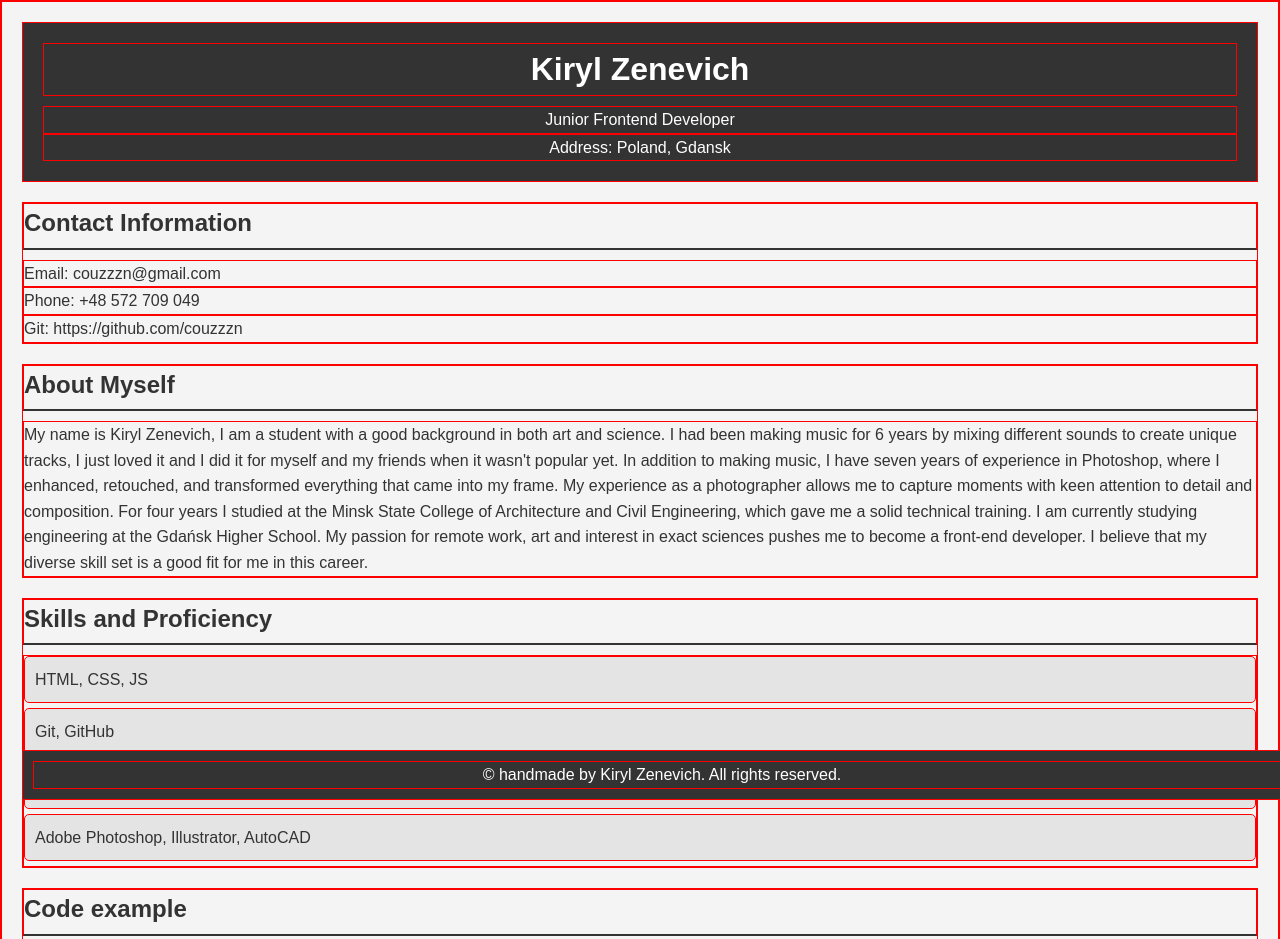
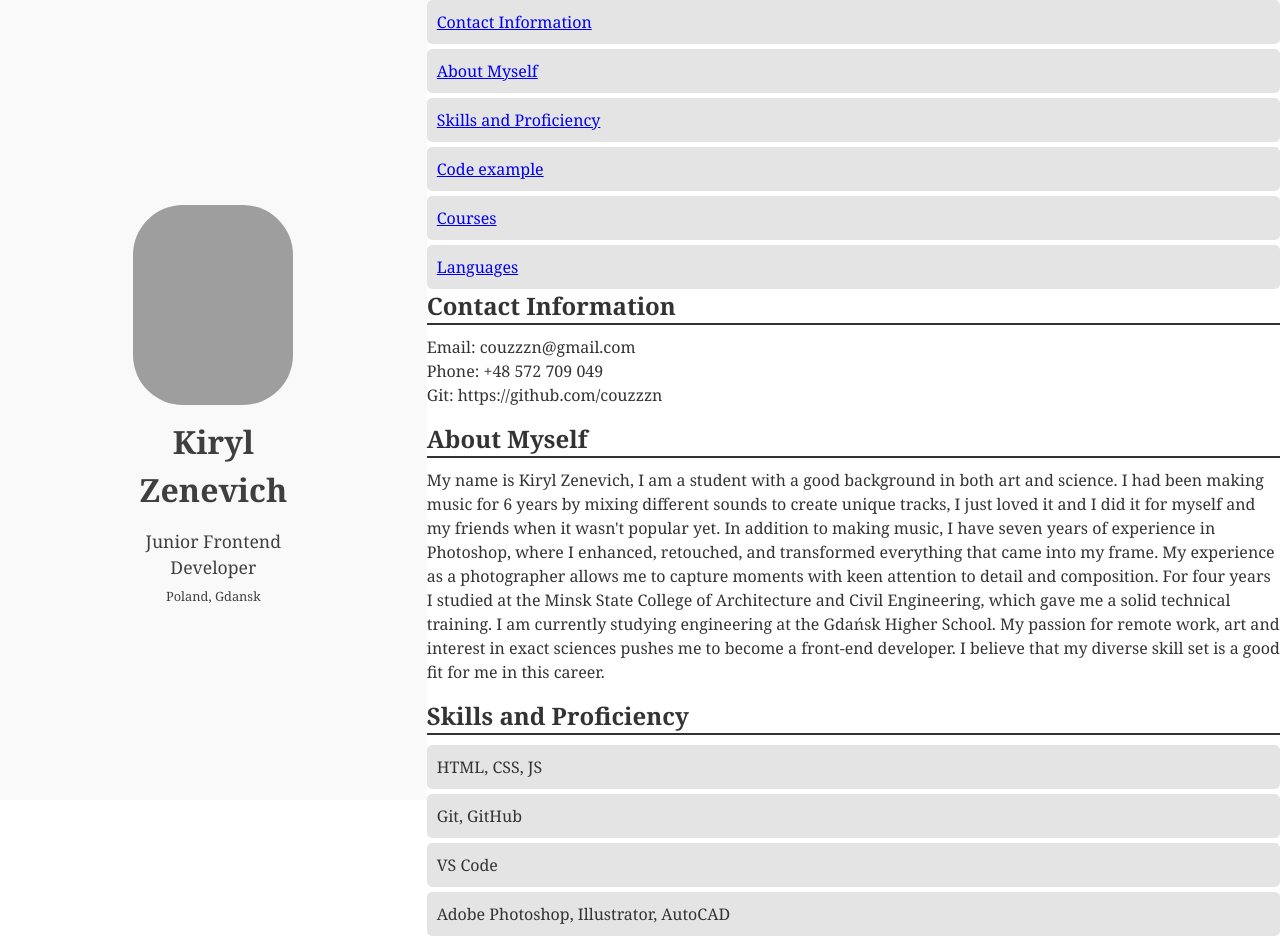
Before and after one commit to couzzzn/rsschool-cv, a plain HTML site: page index.html in a window 1280 px wide. Shown: the top 939 px of the page. Drawn offline with Linux system fonts and the light colour scheme; grey boxes are pictures that could not be loaded.

Commit message:
docs: add some changes in the index.html, added img to the cv project, add some changes in style.css header, body.

```diff
--- a/index.html
+++ b/index.html
@@ -7,37 +7,52 @@
     <link rel="stylesheet" href="style.css" />
   </head>
   <body>
-    <header>
-      <h1>Kiryl Zenevich</h1>
-      <p>Junior Frontend Developer</p>
-      <p>Address: Poland, Gdansk</p>
+    <header class="header-left">
+      <div class="header-info">
+      <img class="me-img" src="assets/img/IMG_0353.jpg" alt="Author's CV photo">
+      <h1 class="name">Kiryl Zenevich</h1>
+      <p class="job-title">Junior Frontend Developer</p>
+      <p class="address">Poland, Gdansk</p>
+    </div>
     </header>
+    <main class="main-right">
+      <nav class="menu">
+        <ul class="navigation-list">
+          <li class="navigation-list-element"><a href="#title-contact">Contact Information</a></li>
+          <li class="navigation-list-element"><a href="#title-bio">About Myself</a></li>
+          <li class="navigation-list-element"><a href="#title-skills">Skills and Proficiency</a></li>
+          <li class="navigation-list-element"><a href="#title-code">Code example</a></li>
+          <li class="navigation-list-element"><a href="#title-courses">Courses</a></li>
+          <li class="navigation-list-element"><a href="#title-languages">Languages</a></li>
+        </ul>
+      </nav>
       <section class="contact">
-      <h2>Contact Information</h2>
+        <h2 id="title-contact">Contact Information</h2>
         <p>Email: couzzzn@gmail.com</p>
         <p>Phone: +48 572 709 049</p>
         <p>Git: https://github.com/couzzzn</p>
       </section>
       <section class="bio">
-      <h2>About Myself</h2>
+        <h2 id="title-bio">About Myself</h2>
         <p>
-        My name is Kiryl Zenevich, I am a student with a good background in both
-        art and science. I had been making music for 6 years by mixing different
-        sounds to create unique tracks, I just loved it and I did it for myself
-        and my friends when it wasn't popular yet. In addition to making music,
-        I have seven years of experience in Photoshop, where I enhanced,
-        retouched, and transformed everything that came into my frame. My
-        experience as a photographer allows me to capture moments with keen
-        attention to detail and composition. For four years I studied at the
-        Minsk State College of Architecture and Civil Engineering, which gave me
-        a solid technical training. I am currently studying engineering at the
-        Gdańsk Higher School. My passion for remote work, art and interest in
-        exact sciences pushes me to become a front-end developer. I believe that
-        my diverse skill set is a good fit for me in this career.
+          My name is Kiryl Zenevich, I am a student with a good background in
+          both art and science. I had been making music for 6 years by mixing
+          different sounds to create unique tracks, I just loved it and I did it
+          for myself and my friends when it wasn't popular yet. In addition to
+          making music, I have seven years of experience in Photoshop, where I
+          enhanced, retouched, and transformed everything that came into my
+          frame. My experience as a photographer allows me to capture moments
+          with keen attention to detail and composition. For four years I
+          studied at the Minsk State College of Architecture and Civil
+          Engineering, which gave me a solid technical training. I am currently
+          studying engineering at the Gdańsk Higher School. My passion for
+          remote work, art and interest in exact sciences pushes me to become a
+          front-end developer. I believe that my diverse skill set is a good fit
+          for me in this career.
         </p>
       </section>
       <section class="skills">
-      <h2>Skills and Proficiency</h2>
+        <h2 id="title-skills">Skills and Proficiency</h2>
         <ul>
           <li>HTML, CSS, JS</li>
           <li>Git, GitHub</li>
@@ -47,13 +62,13 @@
         <!-- Repeat job sections as needed -->
       </section>
       <section class="code">
-      <h2>Code example</h2>
+        <h2 id="title-code">Code example</h2>
         <p>
           PROBLEM 1: For each purchase, we add a fixed amount of 50 bonus points
           to your balance. Points expire over time - 3 points expire every
-        day.Calculate what balance the user will have after 7 days if he usually
-        makes a purchase every two days. (The first purchase is made on
-        Tuesday).Calculate how much will be on your balance after 7 days.
+          day.Calculate what balance the user will have after 7 days if he
+          usually makes a purchase every two days. (The first purchase is made
+          on Tuesday).Calculate how much will be on your balance after 7 days.
           Display the user's balance on the screen.
         </p>
         <code>
@@ -74,18 +89,20 @@ console.log(
         </code>
       </section>
       <section class="courses">
-      <h2>Courses</h2>
+        <h2 id="title-courses">Courses</h2>
         <ul>
           <li>
             Frontend-development: basic HTML, CSS и Javascript on netology
             (completed)
           </li>
           <li>HTML, CSS, JS on metanit (in progress)</li>
-        <li>RS Schools Course «JavaScript/Front-end. Stage 0» (in progress)</li>
+          <li>
+            RS Schools Course «JavaScript/Front-end. Stage 0» (in progress)
+          </li>
         </ul>
       </section>
       <section class="languages">
-      <h2>Languages</h2>
+        <h2 id="title-languages">Languages</h2>
         <ul>
           <li>Russian (native)</li>
           <li>Belarusssian (native)</li>
@@ -93,8 +110,10 @@ console.log(
           <li>Polish (B2)</li>
         </ul>
       </section>
-    <footer>
-      <p>&copy; handmade by Kiryl Zenevich. All rights reserved.</p>
+      <a class="up" href="#">To The Moon </a>
+    </main>
+    <footer class="footer-right">
+      <span>&copy; handmade by Kiryl Zenevich. All rights reserved.</span>
     </footer>
   </body>
 </html>
--- a/style.css
+++ b/style.css
@@ -1,32 +1,82 @@
 * {
+  -moz-box-sizing: border-box;
+  -webkit-box-sizing: border-box;
   box-sizing: border-box;
-    border: 1px solid red;
-  }
 
-body, h1, h2, h3, p, ul {
   margin: 0;
   padding: 0;
 }
 
 body {
-    font-family: Arial, sans-serif;
-    line-height: 1.6;
+  font-style: normal;
+  font-variant: normal;
+  font-weight: 400;
+  font-size: 100%;
+  line-height: 24px;
+  font-family: Georgia, "Times New Roman", Times, serif;
+  font-size: 100%;
   min-height: 100vh;
-    background-color: #f4f4f4;
+  background-color: #ffffff;
   color: #333;
-    padding: 20px;
 }
 
-header {
+.header-left {
   text-align: center;
-    padding: 20px;
-    background-color: #333;
-    color: white;
-    margin-bottom: 20px;
+  padding: 0px;
+  margin: 0px;
+  background-color: rgba(0, 0, 0, 0.025);
+  color: rgba(0, 0, 0, 0.75);
+  float: right;
+  height: 100%;
+  min-width: 256px;
+  position: fixed;
+  width: 33.33%;
+}
+.header-info {
+  margin: 150px 50px 50px 50px;
+  padding: 50px 50px 50px 50px;
+}
+.me-img {
+  border-radius: 50px;
+  height: 200px;
+  width: 160px;
+  margin: 5px;
+  padding: 0px;
 }
 
-header h1 {
-    margin-bottom: 10px;
+.name {
+  font-size: 200%;
+  line-height: 150%;
+  margin: 0px 5px 10px 5px;
+  padding: 2px;
+}
+
+.job-title {
+  font-size: 110%;
+  line-height: 150%;
+  margin: 2px;
+  padding: 2px;
+}
+
+.address {
+  font-size: 80%;
+  line-height: 150%;
+  margin: 2px;
+  padding: 2px;
+}
+
+.main-right {
+  float: right;
+  height: 100%;
+  position: relative;
+  width: 66.66%;
+}
+.footer-right {
+  float: right;
+  height: 100%;
+  position: relative;
+  width: 66.66%;
+  text-align: center;
 }
 
 section {
@@ -54,12 +104,12 @@ ul li {
   border-radius: 5px;
 }
 
-footer {
+.footer {
   text-align: center;
   padding: 10px;
   background-color: #333;
   color: white;
-    position: fixed;
+  position: static;
   width: 100%;
   bottom: 0;
 }
```
Lines whose indentation alone changed are shown as unchanged.
